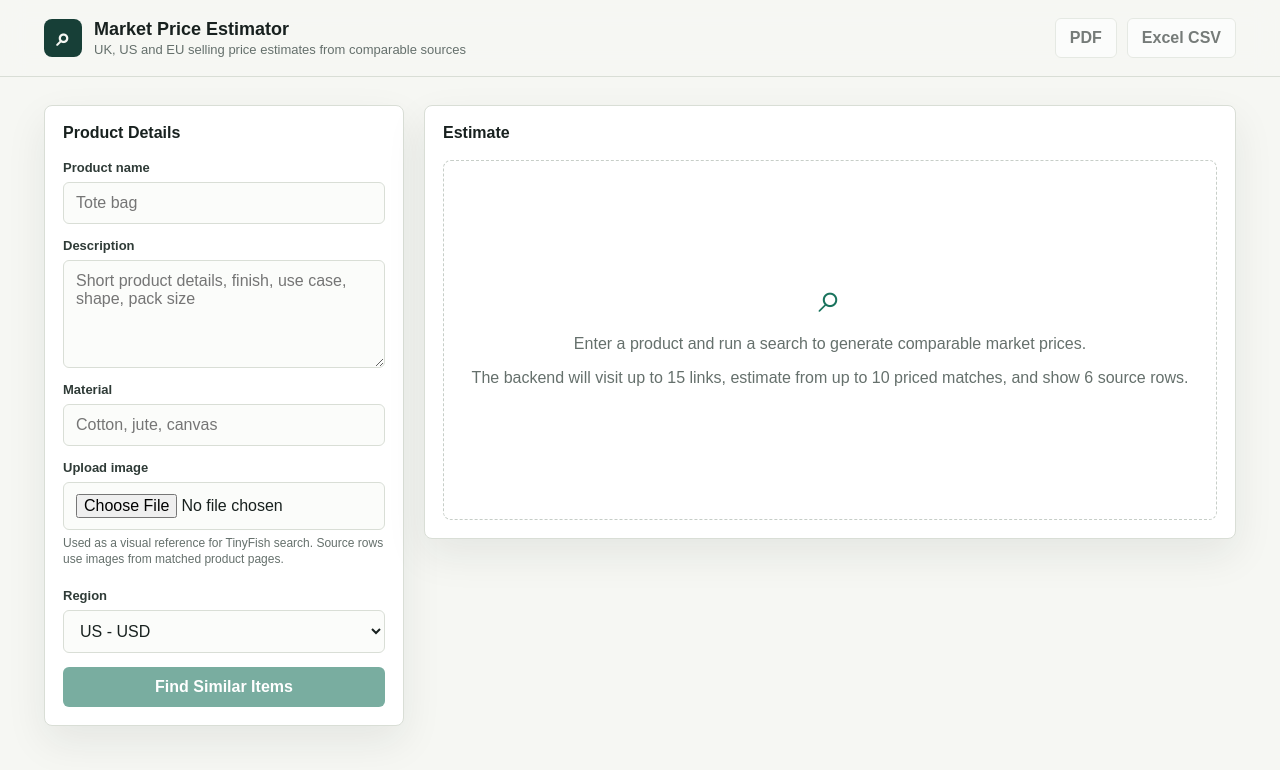
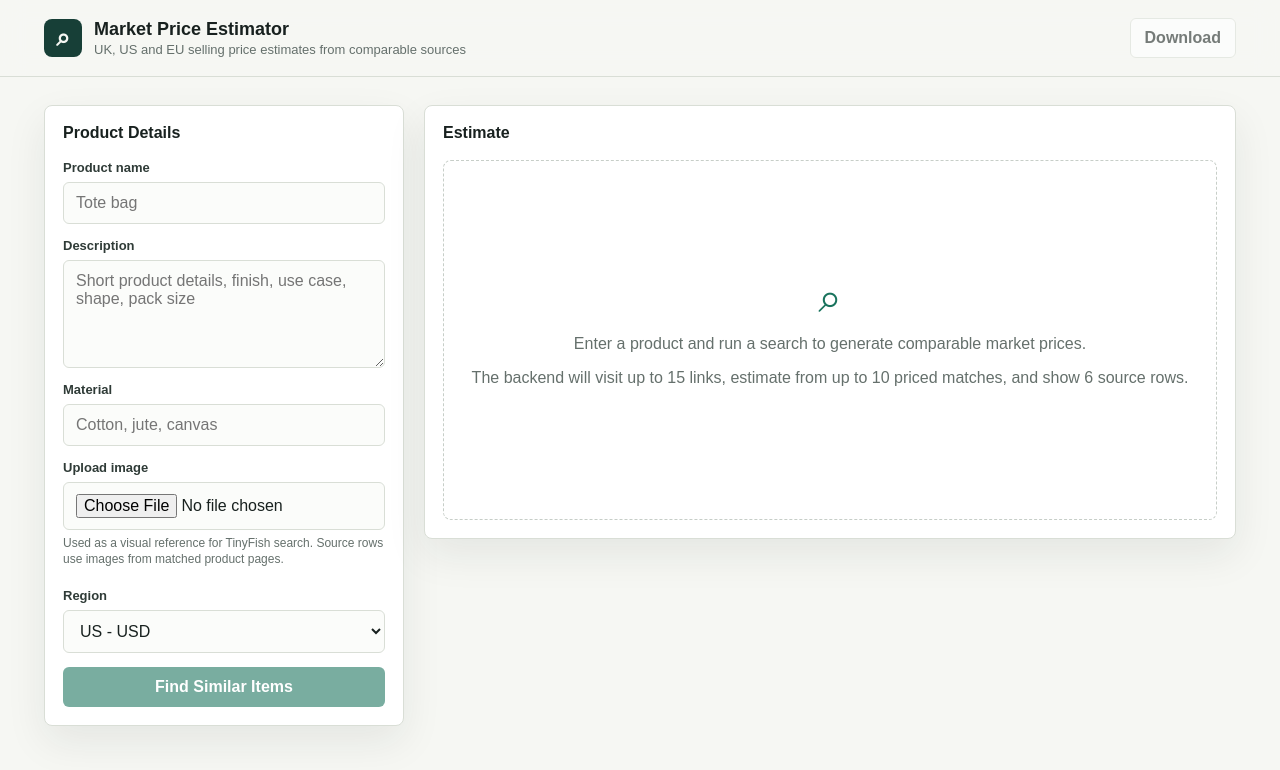
Before and after one commit to purvakshi16/Qalara-Price-Estimate, a Next.js app: page / in a window 1280 px wide. Shown: the top 770 px of the page. Built offline with nearby package versions, Linux system fonts and the light colour scheme.

Commit message:
Implement download options for product search results
Added download options for PDF and Excel CSV formats.

```diff
--- a/app/page.tsx
+++ b/app/page.tsx
@@ -83,6 +83,7 @@ export default function Home() {
   const [acceptedUrls, setAcceptedUrls] = useState<Set<string>>(new Set());
   const [loading, setLoading] = useState(false);
   const [error, setError] = useState("");
+  const [downloadOpen, setDownloadOpen] = useState(false);
 
   const accepted = useMemo(() => {
     const rows = response?.displayProducts ?? [];
@@ -129,9 +130,10 @@ export default function Home() {
     setError("");
     setLoading(true);
 
+    let timeoutId: number | undefined;
     try {
       const controller = new AbortController();
-      const timeoutId = window.setTimeout(() => controller.abort(), SEARCH_TIMEOUT_MS);
+      timeoutId = window.setTimeout(() => controller.abort(), SEARCH_TIMEOUT_MS);
       const res = await fetch("/api/search-products", {
         method: "POST",
         headers: { "Content-Type": "application/json" },
@@ -141,7 +143,6 @@ export default function Home() {
           imageName: uploadedImage?.name,
         }),
       });
-      window.clearTimeout(timeoutId);
 
       const responseText = await res.text();
       let payload;
@@ -162,6 +163,7 @@ export default function Home() {
         setError(searchError instanceof Error ? searchError.message : "Search failed.");
       }
     } finally {
+      if (timeoutId) window.clearTimeout(timeoutId);
       setLoading(false);
     }
   }
@@ -227,13 +229,30 @@ export default function Home() {
               <p className="brand-subtitle">UK, US and EU selling price estimates from comparable sources</p>
             </div>
           </div>
-          <div className="button-row">
-            <button className="btn secondary" onClick={() => window.print()} disabled={!response} title="Download as PDF">
-              PDF
+          <div className="download-menu">
+            <button className="btn secondary" onClick={() => setDownloadOpen((open) => !open)} disabled={!response} type="button">
+              Download
             </button>
-            <button className="btn secondary" onClick={exportCsv} disabled={!response} title="Download as Excel-compatible CSV">
-              Excel CSV
-            </button>
+            <div className="download-options" hidden={!downloadOpen}>
+              <button
+                type="button"
+                onClick={() => {
+                  setDownloadOpen(false);
+                  window.print();
+                }}
+              >
+                PDF
+              </button>
+              <button
+                type="button"
+                onClick={() => {
+                  setDownloadOpen(false);
+                  exportCsv();
+                }}
+              >
+                Excel CSV
+              </button>
+            </div>
           </div>
         </div>
       </header>
@@ -306,6 +325,7 @@ export default function Home() {
                 <button className="btn" disabled={loading || !form.productName.trim()} type="submit">
                   {loading ? "Searching live products..." : "Find Similar Items"}
                 </button>
+                {loading ? <p className="source-meta">Searching can take up to a minute. Please keep this page open.</p> : null}
               </form>
             </div>
           </section>
```
